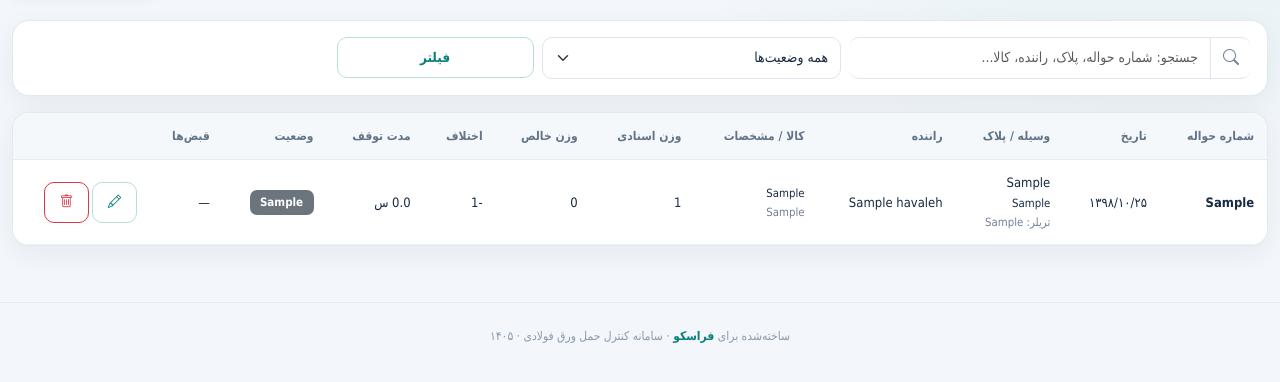
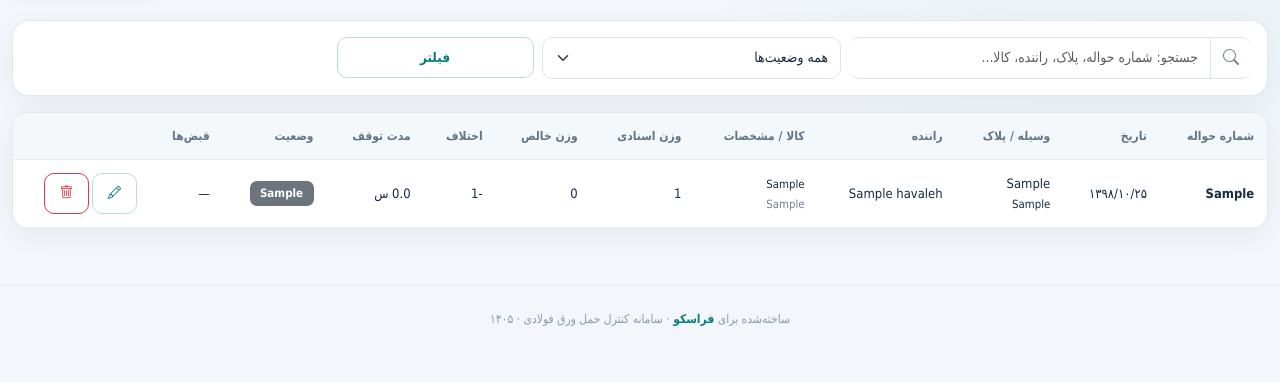
Before and after one commit to Tahmoures54/varagh, a Flask app: page /havaleh in a window 1280 px wide. Shown: the part 168-550 px from the top of the page. Run offline with Flask 3, Linux system fonts and the light colour scheme; a user stored in the database is signed in; tables that the repository leaves empty hold one stand-in row (values such as "Sample post"); some libraries are stand-ins or nearby versions.

Commit message:
Remove trailer plate from voucher list

```diff
--- a/templates/havaleh_list.html
+++ b/templates/havaleh_list.html
@@ -52,7 +52,7 @@
         <tr>
           <td class="fw-bold">{{ h.shomare_havaleh }}</td>
           <td>{{ h.tarikh_havaleh|fa_date }}</td>
-          <td>{{ h.noe_vasileh or 'نوع نامشخص' }}<br><small>{{ h.pelak or '—' }}</small>{% if h.pelak_trailer %}<br><small class="text-muted">تریلر: {{ h.pelak_trailer }}</small>{% endif %}</td>
+          <td>{{ h.noe_vasileh or 'نوع نامشخص' }}<br><small>{{ h.pelak or '—' }}</small></td>
           <td>{{ h.name_ranande or '—' }}</td>
           <td>
             <small>{{ h.sharh_kala or '' }}</small><br>
```
